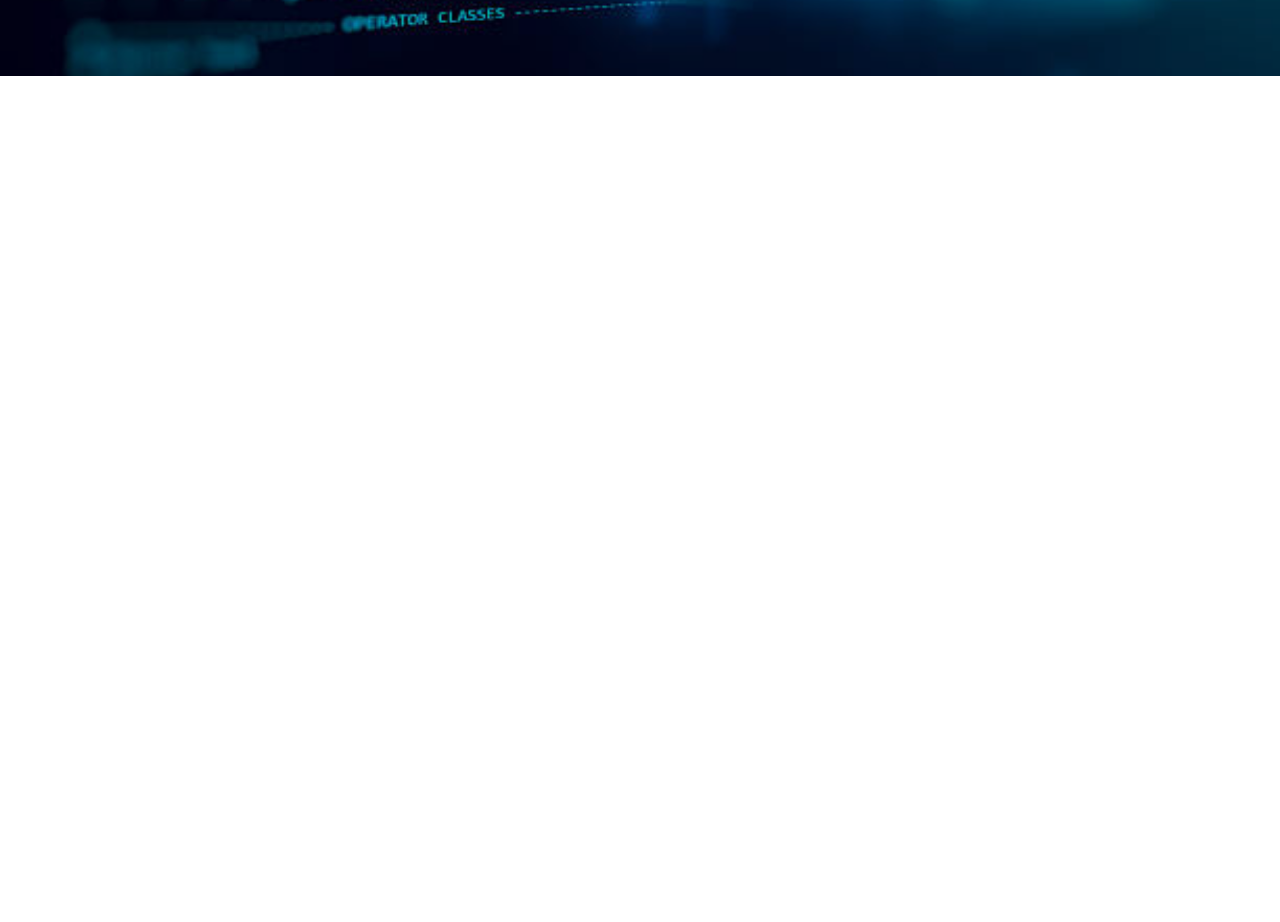
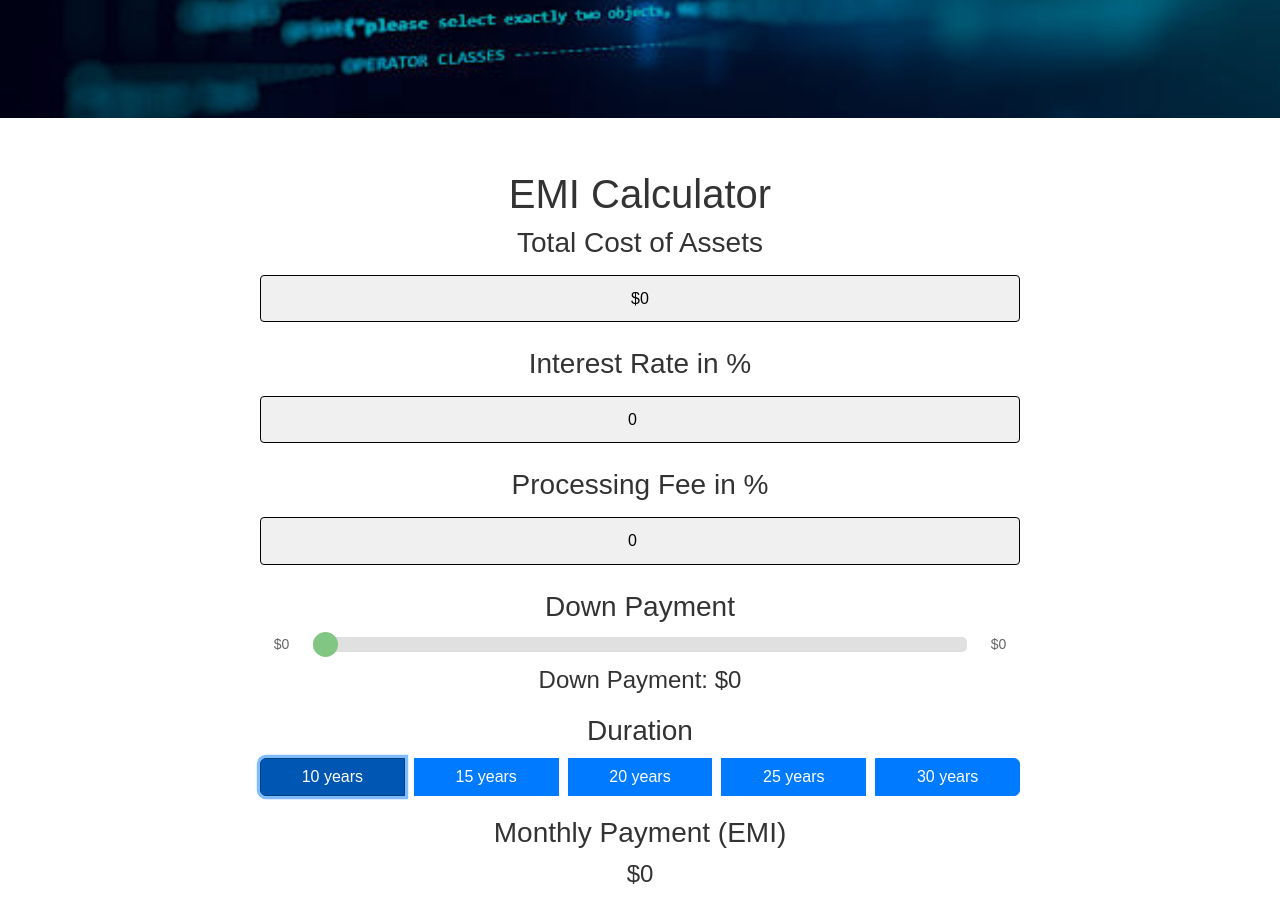
Before and after one commit to mghondo/React-Interview-Practice, a React (Create React App) app: page /emi-calculator in a window 1280 px wide. Shown: the part 380-1302 px from the top of the page. Before the commit the page ends 800 px from the top, so only its background shows below. Built offline with nearby package versions, Linux system fonts and the light colour scheme.

Commit message:
EMI Calculator.

```diff
--- a/package.json
+++ b/package.json
@@ -7,6 +7,8 @@
     "@testing-library/react": "^13.4.0",
     "@testing-library/user-event": "^13.5.0",
     "bootstrap": "^5.3.3",
+    "jquery": "^3.7.1",
+    "popper.js": "^1.16.1",
     "react": "^18.3.1",
     "react-bootstrap": "^2.10.4",
     "react-dom": "^18.3.1",
--- a/public/index.html
+++ b/public/index.html
@@ -15,6 +15,7 @@
       user's mobile device or desktop. See https://developers.google.com/web/fundamentals/web-app-manifest/
     -->
     <link rel="manifest" href="%PUBLIC_URL%/manifest.json" />
+
     <!--
       Notice the use of %PUBLIC_URL% in the tags above.
       It will be replaced with the URL of the `public` folder during the build.
--- a/src/Contents.js
+++ b/src/Contents.js
@@ -10,6 +10,7 @@ import fileExplorerData from "./components/FileExplorer/fileExplorerData";
 // import ProgressBar from "react-bootstrap/ProgressBar";
 
 import ProgressBarParent from "./components/ProgressBar/ProgressBarParent";
+import EMICalculatorComp from "./components/EMICalculator/EMICalculatorComp";
 
 // Array of components
 const components = [
@@ -33,11 +34,16 @@ const components = [
       "Visualize progress with our dynamic progress bar component. This interactive element allows you to represent completion status, loading times, or any quantifiable progress in a clear and engaging manner.",
     path: "/progress-bar",
     component: () => {
-      return (
-        <div>
-          <ProgressBarParent />
-        </div>
-      );
+      return <ProgressBarParent />;
+    },
+  },
+  {
+    name: "EMI Calculator",
+    description:
+      "Visualize progress with our dynamic progress bar component. This interactive element allows you to represent completion status, loading times, or any quantifiable progress in a clear and engaging manner.",
+    path: "/emi-calculator",
+    component: () => {
+      return <EMICalculatorComp />;
     },
   },
   // Add more components here as you create them
@@ -57,8 +63,8 @@ function Contents() {
                     <Card.Body>
                       <Card.Title>{comp.name}</Card.Title>
                       <Card.Text>
-                        {comp.description.length > 100
-                          ? `${comp.description.substring(0, 97)}...`
+                        {comp.description.length > 150
+                          ? `${comp.description.substring(0, 147)}...`
                           : comp.description}
                       </Card.Text>
                       <Link to={comp.path} className="btn btn-primary">
--- a/src/components/CustomNavbar.js
+++ b/src/components/CustomNavbar.js
@@ -24,6 +24,9 @@ const CustomNavbar = () => {
               <LinkContainer to="/progress-bar">
                 <NavDropdown.Item>Progress Bar</NavDropdown.Item>
               </LinkContainer>
+              <LinkContainer to="/emi-calculator">
+                <NavDropdown.Item>EMI Calculator</NavDropdown.Item>
+              </LinkContainer>
             </NavDropdown>
           </Nav>
         </Navbar.Collapse>
--- /dev/null
+++ b/src/components/EMICalculator/EMICalculatorComp.js
@@ -0,0 +1,139 @@
+import React, { useState, useEffect } from "react";
+import "./emicss.css";
+import "bootstrap/dist/css/bootstrap.min.css";
+
+const EMICalculatorComp = () => {
+  const [cost, setCost] = useState(0);
+  const [interest, setInterest] = useState(0);
+  const [fee, setFee] = useState(0);
+  const [downPayment, setDownPayment] = useState(0);
+  const [tenure, setTenure] = useState(120); // Default to 10 years (120 months)
+  const [emi, setEmi] = useState(0);
+
+  const formatCurrency = (value) => {
+    return new Intl.NumberFormat("en-US", {
+      style: "currency",
+      currency: "USD",
+      minimumFractionDigits: 0,
+      maximumFractionDigits: 0,
+    }).format(value);
+  };
+
+  const parseCurrencyInput = (value) => {
+    return Number(value.replace(/[^0-9.-]+/g, ""));
+  };
+
+  const updateDownPayment = (e) => {
+    setDownPayment(Number(e.target.value));
+  };
+
+  const calculateEMI = () => {
+    if (cost > 0 && interest > 0 && tenure > 0) {
+      const loanAmount = cost - downPayment;
+      const monthlyInterest = interest / 12 / 100;
+      const numerator =
+        loanAmount * monthlyInterest * Math.pow(1 + monthlyInterest, tenure);
+      const denominator = Math.pow(1 + monthlyInterest, tenure) - 1;
+      const calculatedEMI = numerator / denominator;
+      setEmi(calculatedEMI);
+    }
+  };
+
+  useEffect(() => {
+    calculateEMI();
+  }, [cost, interest, fee, downPayment, tenure]);
+
+  const tenureOptions = [
+    { years: 10, months: 120 },
+    { years: 15, months: 180 },
+    { years: 20, months: 240 },
+    { years: 25, months: 300 },
+    { years: 30, months: 360 },
+  ];
+
+  return (
+    <div>
+      <h1 className="text-center">EMI Calculator</h1>
+
+      <div className="inputs-emi">
+        <div className="input-inner">
+          <h3>Total Cost of Assets</h3>
+          <input
+            type="text"
+            value={formatCurrency(cost)}
+            onChange={(e) => setCost(parseCurrencyInput(e.target.value))}
+            placeholder="Total Cost of Assets"
+          />
+        </div>
+        <div className="input-inner">
+          <h3>Interest Rate in %</h3>
+          <input
+            type="number"
+            value={interest}
+            onChange={(e) => setInterest(Number(e.target.value))}
+            placeholder="Interest Rate in %"
+            step="0.1"
+          />
+        </div>
+        <div className="input-inner">
+          <h3>Processing Fee in %</h3>
+          <input
+            type="number"
+            value={fee}
+            onChange={(e) => setFee(Number(e.target.value))}
+            placeholder="Processing Fee in %"
+            step="0.1"
+          />
+        </div>
+        <div className="input-inner">
+          <h3>Down Payment</h3>
+          <div className="slider-container">
+            <span className="slider-label">{formatCurrency(0)}</span>
+            <input
+              type="range"
+              min={0}
+              max={cost}
+              className="slider"
+              value={downPayment}
+              onChange={updateDownPayment}
+            />
+            <span className="slider-label">{formatCurrency(cost)}</span>
+          </div>
+          <h4>Down Payment: {formatCurrency(downPayment)}</h4>
+        </div>
+        <div className="input-inner">
+          <h3>Duration</h3>
+          <div
+            className="btn-group"
+            role="group"
+            aria-label="Mortgage Duration"
+          >
+            {tenureOptions.map((option) => (
+              <button
+                key={option.years}
+                type="button"
+                className={`btn btn-primary ${
+                  tenure === option.months ? "active" : ""
+                }`}
+                onClick={() => setTenure(option.months)}
+                style={{
+                  backgroundColor:
+                    tenure === option.months ? "#0056b3" : "#007bff",
+                  borderColor: tenure === option.months ? "#004085" : "#007bff",
+                }}
+              >
+                {option.years} years
+              </button>
+            ))}
+          </div>
+        </div>
+        <div className="input-inner">
+          <h3>Monthly Payment (EMI)</h3>
+          <h4>{formatCurrency(emi)}</h4>
+        </div>
+      </div>
+    </div>
+  );
+};
+
+export default EMICalculatorComp;
--- /dev/null
+++ b/src/components/EMICalculator/emicss.css
@@ -0,0 +1,145 @@
+/* General styles */
+body {
+    font-family: Arial, sans-serif;
+    line-height: 1.6;
+    color: #333;
+}
+
+.container {
+    max-width: 800px;
+    margin: 0 auto;
+    padding: 20px;
+}
+
+/* Input styles */
+.input-inner {
+    width: 100%;
+    text-align: center;
+    margin-bottom: 20px;
+}
+
+h3 {
+    margin-bottom: 10px;
+}
+
+h4 {
+    margin-top: 10px;
+}
+
+/* Slider styles */
+.slider-container {
+    display: flex;
+    align-items: center;
+    justify-content: center;
+    width: 100%;
+    margin: 0 auto;
+}
+
+.slider {
+    flex-grow: 1;
+    margin: 0 10px;
+    -webkit-appearance: none;
+    width: 100%;
+    height: 15px;
+    border-radius: 5px;
+    background: #d3d3d3;
+    outline: none;
+    opacity: 0.7;
+    transition: opacity .2s;
+}
+
+.slider:hover {
+    opacity: 1;
+}
+
+.slider::-webkit-slider-thumb {
+    -webkit-appearance: none;
+    appearance: none;
+    width: 25px;
+    height: 25px;
+    border-radius: 50%;
+    background: #4CAF50;
+    cursor: pointer;
+}
+
+.slider::-moz-range-thumb {
+    width: 25px;
+    height: 25px;
+    border-radius: 50%;
+    background: #4CAF50;
+    cursor: pointer;
+}
+
+.slider-label {
+    width: 50px;
+    text-align: center;
+    font-size: 14px;
+    color: #666;
+}
+
+/* Other form elements */
+input[type="text"],
+input[type="number"] {
+    width: 100%;
+    padding: 10px;
+    margin: 5px 0;
+    border: 1px solid #000000;
+    border-radius: 4px;
+    box-sizing: border-box;
+    text-align: center;
+    /* Center the input text */
+    background-color: #f0f0f0;
+    /* Light grey background */
+}
+
+button {
+    background-color: #4CAF50;
+    color: white;
+    padding: 10px 20px;
+    border: none;
+    border-radius: 4px;
+    cursor: pointer;
+    font-size: 16px;
+}
+
+button:hover {
+    background-color: #45a049;
+}
+
+/* Responsive design */
+@media screen and (max-width: 600px) {
+    .slider-container {
+        flex-direction: column;
+    }
+
+    .slider-label {
+        margin: 5px 0;
+    }
+}
+
+.btn-group {
+    display: flex;
+    justify-content: center;
+    flex-wrap: wrap;
+    gap: 10px;
+    margin-top: 10px;
+}
+
+.btn-group .btn {
+    flex: 1;
+    min-width: 100px;
+}
+
+.btn-group .btn.active {
+    box-shadow: 0 0 0 0.2rem rgba(0, 123, 255, .5);
+}
+
+@media (max-width: 768px) {
+    .btn-group {
+        flex-direction: column;
+    }
+
+    .btn-group .btn {
+        width: 100%;
+    }
+}
--- a/src/components/ProgressBar/ProgressBarParent.js
+++ b/src/components/ProgressBar/ProgressBarParent.js
@@ -4,6 +4,11 @@ import ProgressBarComp from "./ProgressBar";
 import CSSCode from "./Code/CSSCode";
 import ProgressBarCode from "./Code/ProgressBarCode";
 import ProgressBarParentCode from "./Code/ProgressBarParentCode";
+import "bootstrap/dist/js/bootstrap.bundle.min.js";
+
+import "bootstrap";
+import "bootstrap/dist/css/bootstrap.css";
+import "bootstrap/dist/js/bootstrap.js";
 
 const ProgressBarParent = () => {
   const [value, setValue] = useState(0);
@@ -90,24 +95,36 @@ const ProgressBarParent = () => {
         </button>
         <ul className="dropdown-menu">
           <li>
-            <a className="dropdown-item" onClick={() => setProgressSpeed(100)}>
+            <button
+              className="dropdown-item"
+              onClick={() => setProgressSpeed(100)}
+            >
               100 Milliseconds
-            </a>
+            </button>
           </li>
           <li>
-            <a className="dropdown-item" onClick={() => setProgressSpeed(75)}>
+            <button
+              className="dropdown-item"
+              onClick={() => setProgressSpeed(75)}
+            >
               75 Milliseconds
-            </a>
+            </button>
           </li>
           <li>
-            <a className="dropdown-item" onClick={() => setProgressSpeed(25)}>
+            <button
+              className="dropdown-item"
+              onClick={() => setProgressSpeed(25)}
+            >
               25 Milliseconds
-            </a>
+            </button>
           </li>
           <li>
-            <a className="dropdown-item" onClick={() => setProgressSpeed(10)}>
+            <button
+              className="dropdown-item"
+              onClick={() => setProgressSpeed(10)}
+            >
               Ludicrous Speed!!
-            </a>
+            </button>
           </li>
         </ul>
       </div>
```
Also changed, not shown: 2 other files (tests, documents, lock files or other folders).
